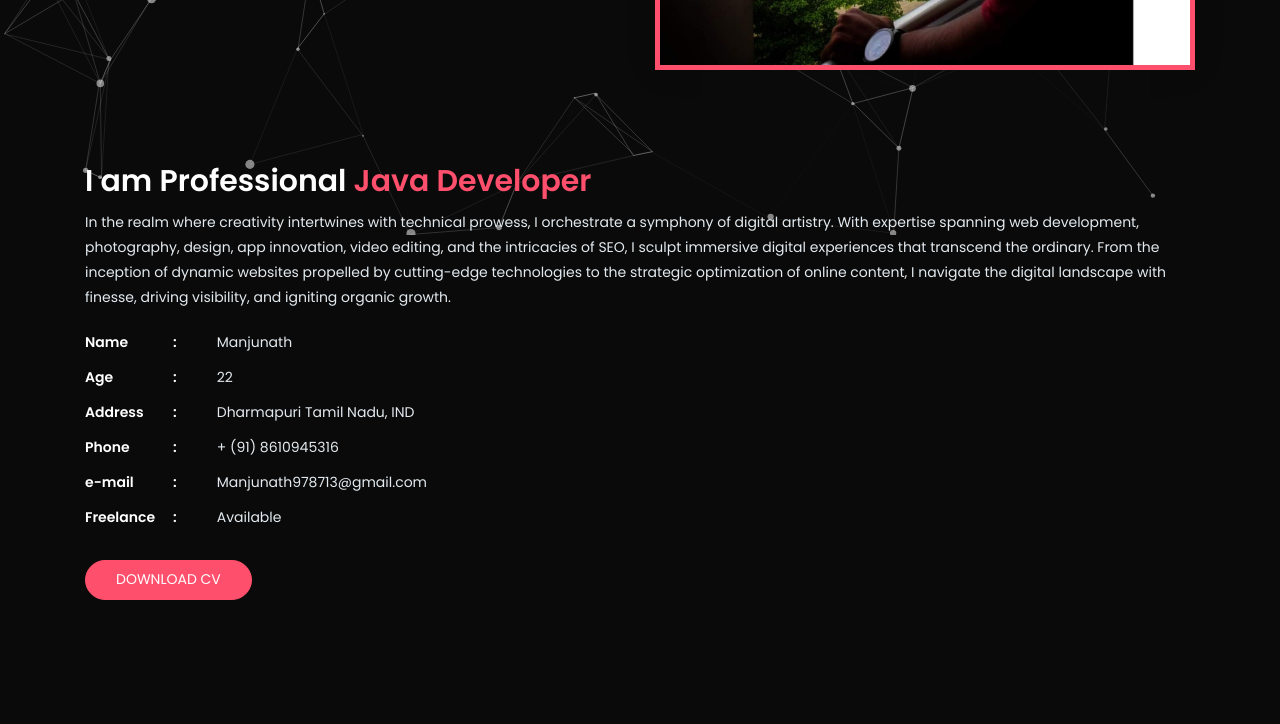
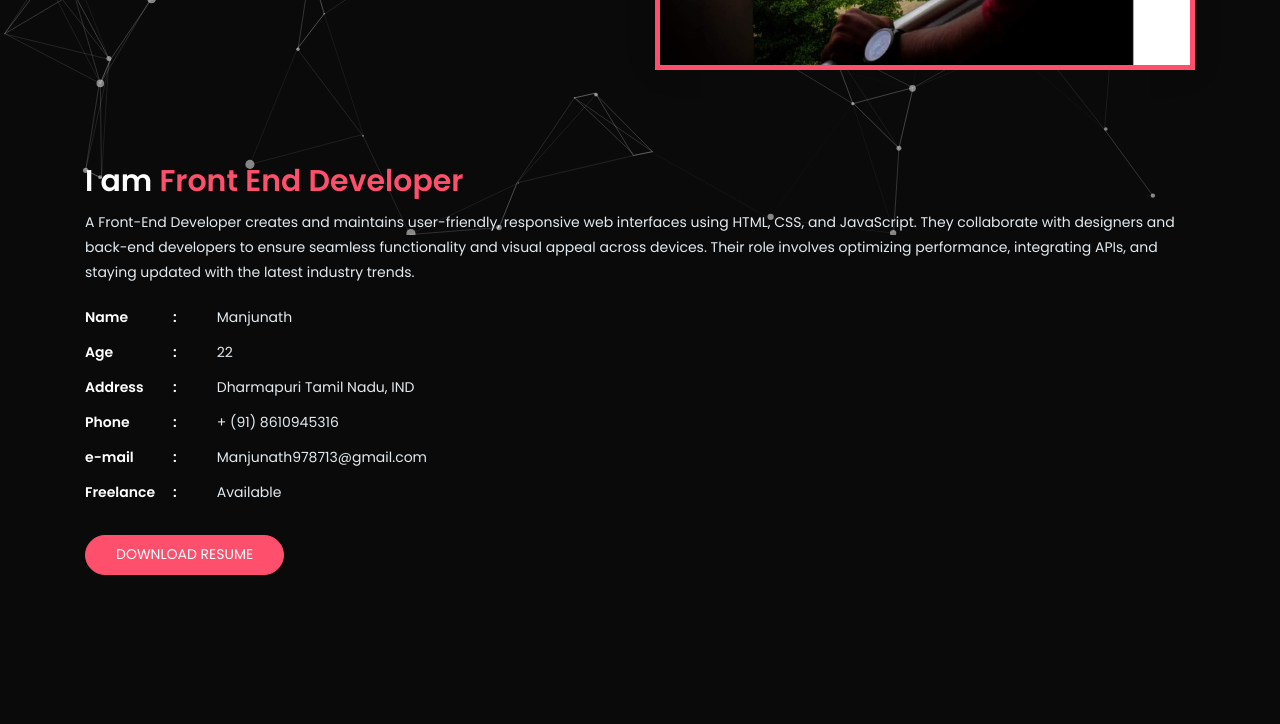
Before and after one commit to Manjunath9787/Personal_website, a plain HTML site: page index.html in a window 1280 px wide. Shown: the part 565-1289 px from the top of the page. Drawn offline with Linux system fonts and the light colour scheme; animation ran at ten frames a second; files whose address does not match are found by name.

Commit message:
Update index.html

```diff
--- a/index.html
+++ b/index.html
@@ -125,11 +125,8 @@
 
                     <div class="col-lg-12 col-md-8">
                         <div class="about-content">
-                            <h3>I am Professional <span>Java Developer</span></h3>
-                            <p>In the realm where creativity intertwines with technical prowess, I orchestrate a symphony of digital artistry.
-								With expertise spanning web development, photography, design, app innovation, video editing, and the intricacies of SEO,
-								I sculpt immersive digital experiences that transcend the ordinary. From the inception of dynamic websites propelled by cutting-edge technologies to the strategic
-								optimization of online content, I navigate the digital landscape with finesse, driving visibility, and igniting organic growth.</p>
+                            <h3>I am  <span> Front End Developer</span></h3>
+                            <p>A Front-End Developer creates and maintains user-friendly, responsive web interfaces using HTML, CSS, and JavaScript. They collaborate with designers and back-end developers to ensure seamless functionality and visual appeal across devices. Their role involves optimizing performance, integrating APIs, and staying updated with the latest industry trends.</p>
 
                             <div class="about-profile">
 								<ul class="admin-profile">
@@ -141,7 +138,7 @@
 								  <li><span class="pro-title"> Freelance </span> <span class="pro-detail">Available</span></li>
 								</ul>
 							</div>
-                            <a href="./MANJUNATH_CSE.pdf" target="_blank" class="btn btn-secondary about_btn">Download Cv</a>
+                            <a href="./MANJUNATH_CSE.pdf" target="_blank" class="btn btn-secondary about_btn">Download Resume</a>
 
                         </div>
                     </div>
```
